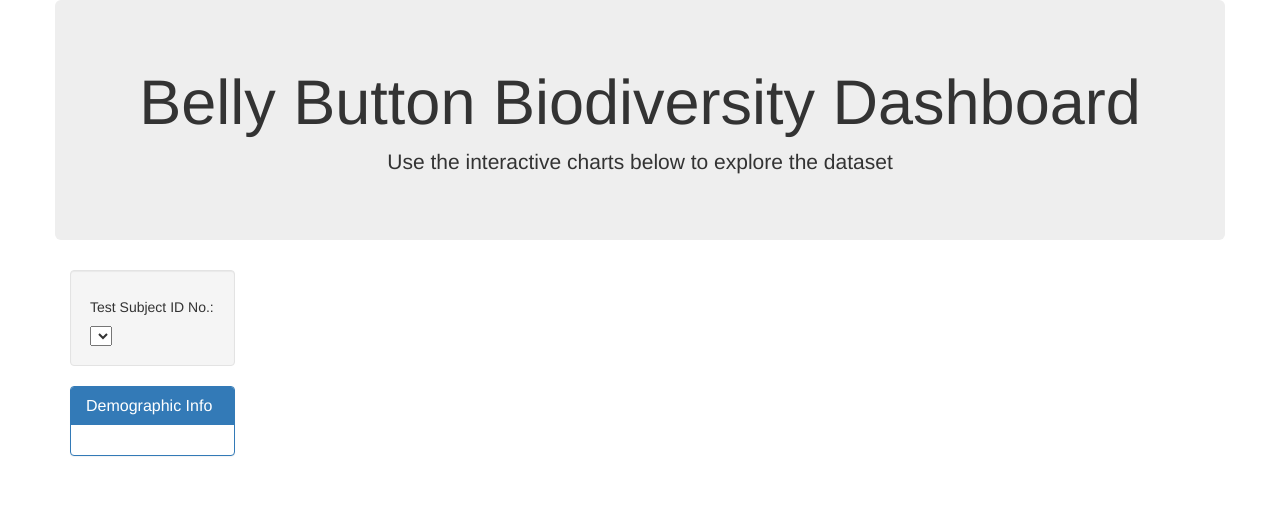
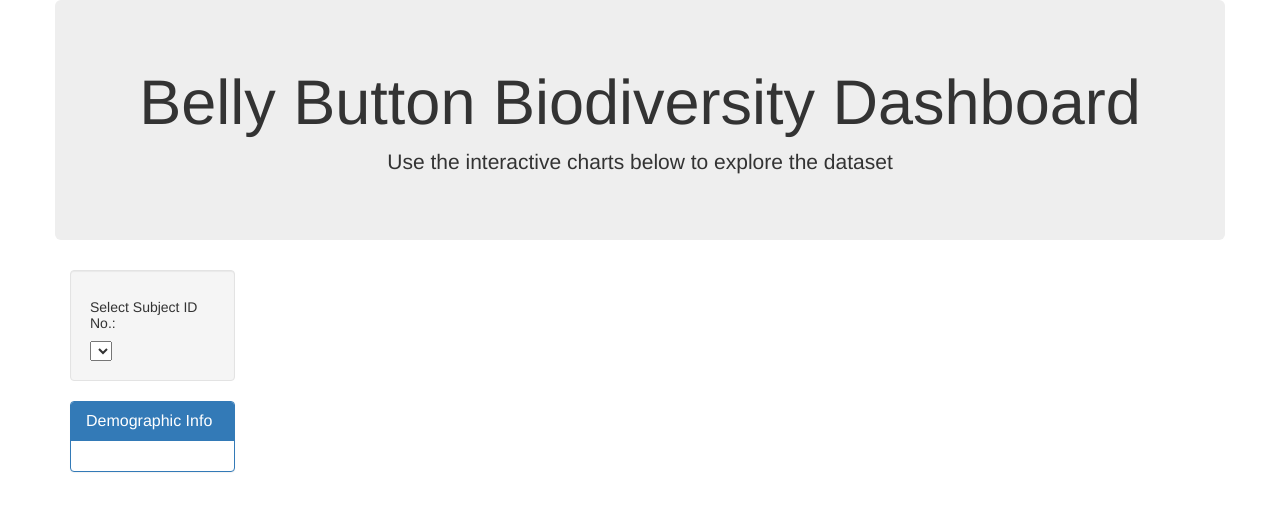
Before and after one commit to dianess/plotly-challenge, a Flask app: page / in a window 1280 px wide. Shown: the top 511 px of the page. Run offline with Flask 2, Linux system fonts and the light colour scheme; data that the repository does not hold is empty; some libraries are stand-ins or nearby versions.

Commit message:
changed to Select Subject...

```diff
--- a/templates/index.html
+++ b/templates/index.html
@@ -21,7 +21,7 @@
     <div class="row">
       <div class="col-md-2">
         <div class="well">
-          <h5>Test Subject ID No.:</h5>
+          <h5>Select Subject ID No.:</h5>
           <select id="selDataset" onchange="optionChanged(this.value)"></select>
         </div>
         <div class="panel panel-primary">
```
